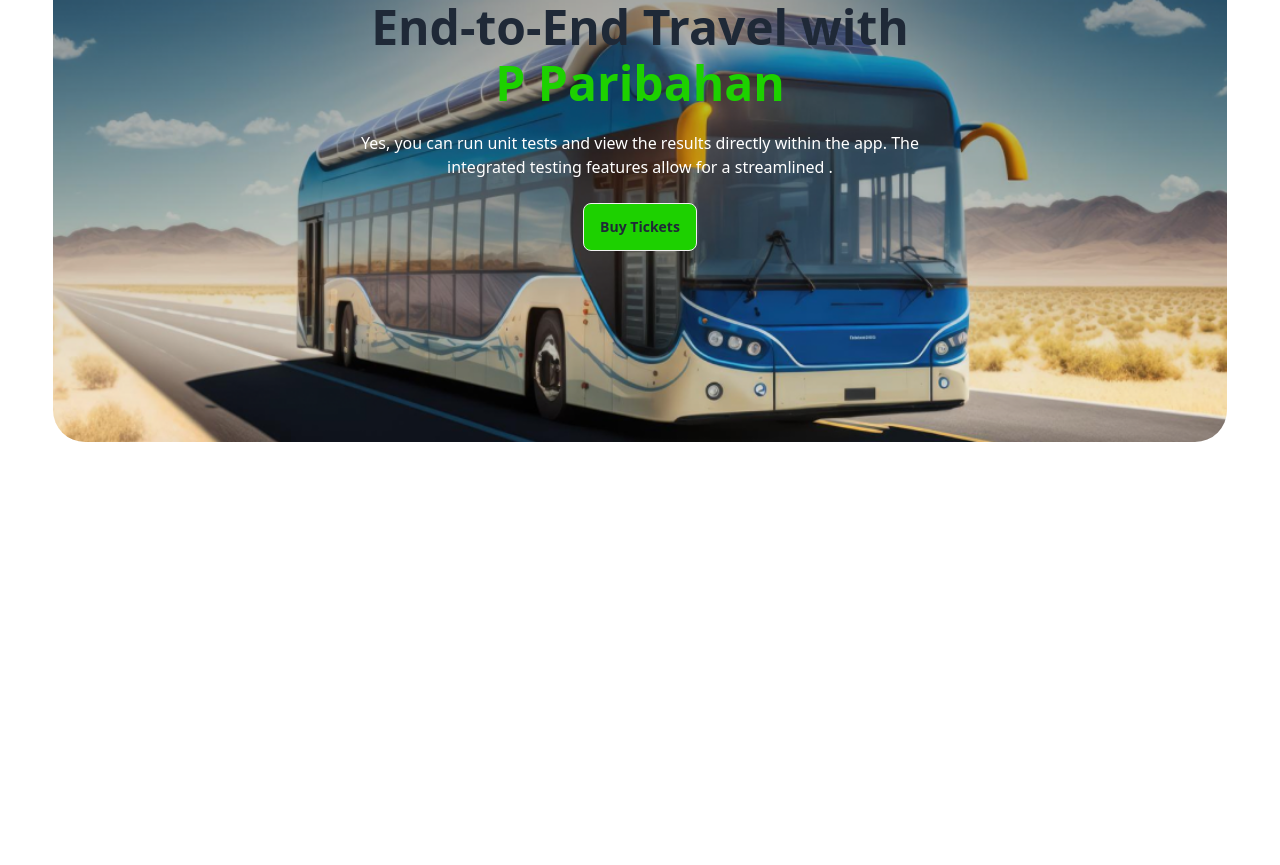
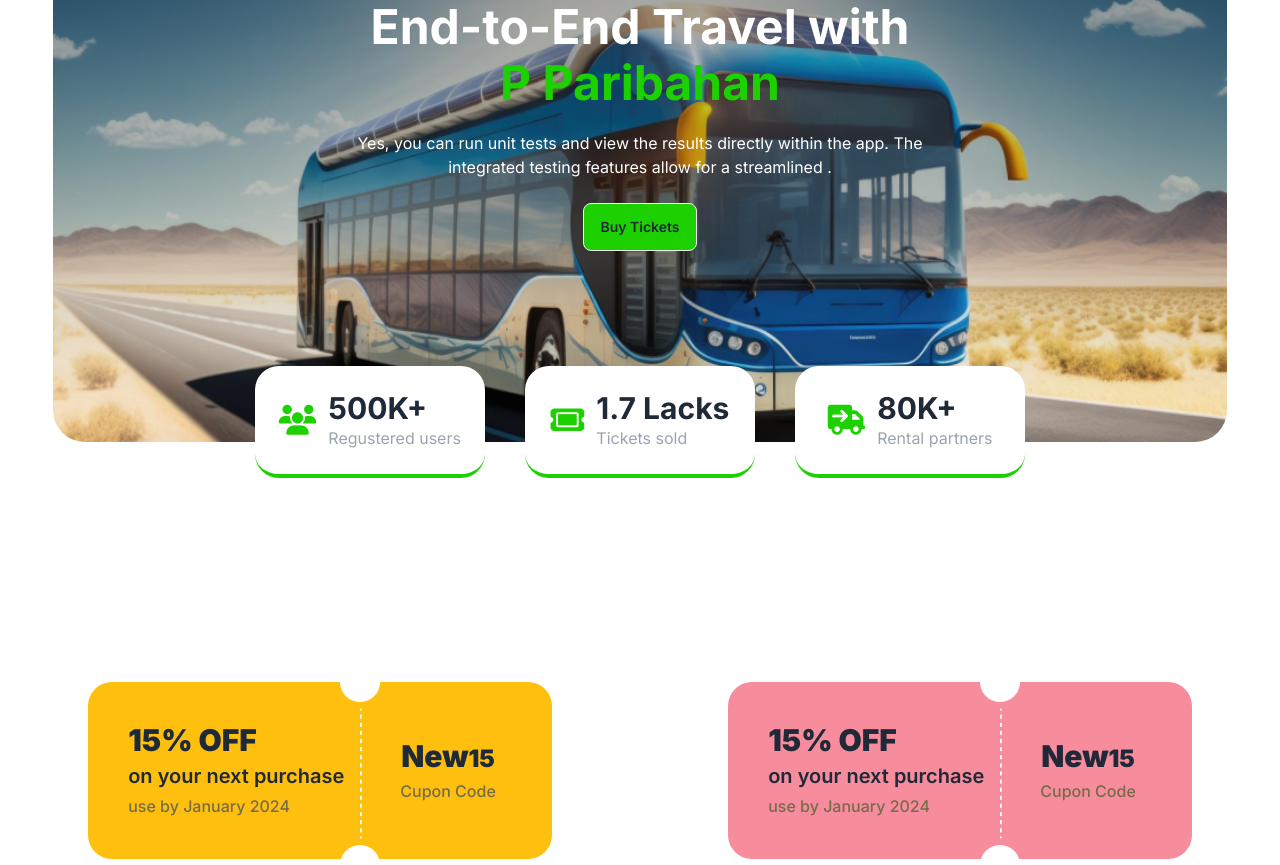
Before and after one commit to Crypt06545/P-Ticket, a plain HTML site: page index.html in a window 1280 px wide. Shown: the part 292-1157 px from the top of the page. Before the commit the page ends 800 px from the top, so only its background shows below. Drawn offline with nearby package versions, Linux system fonts and the light colour scheme.

Commit message:
make hero card & offer cards

```diff
--- a/css/style.css
+++ b/css/style.css
@@ -1,6 +1,3 @@
-.hero-container {
-    background-image: url('../images/banner.png');
-    background-size: cover;
-    background-position: center;
-    height: 100vh;
+body{
+    font-family: "Inter";
 }
--- a/index.html
+++ b/index.html
@@ -29,11 +29,27 @@
       referrerpolicy="no-referrer"
     />
 
+    <!-- raleway font  -->
+    <link rel="preconnect" href="https://fonts.googleapis.com" />
+    <link rel="preconnect" href="https://fonts.gstatic.com" crossorigin />
+    <link
+      href="https://fonts.googleapis.com/css2?family=Raleway:ital,wght@0,100..900;1,100..900&display=swap"
+      rel="stylesheet"
+    />
+
+    <!-- inter font  -->
+    <link rel="preconnect" href="https://fonts.googleapis.com" />
+    <link rel="preconnect" href="https://fonts.gstatic.com" crossorigin />
+    <link
+      href="https://fonts.googleapis.com/css2?family=Inter:ital,opsz,wght@0,14..32,100..900;1,14..32,100..900&family=Raleway:ital,wght@0,100..900;1,100..900&display=swap"
+      rel="stylesheet"
+    />
+
     <!-- css  -->
     <link rel="stylesheet" href="./css/style.css" />
   </head>
   <body>
-    <header class="w-11/12 mx-auto mt-7">
+    <header class="w-11/12 mx-auto mt-7 mb-60">
       <nav>
         <div class="navbar bg-base-100 flex justify-between items-center">
           <div class="navbar-start">
@@ -96,9 +112,9 @@
         >
           <div class="flex justify-center items-center text-center">
             <div class="">
-              <h1 class="lg:text-5xl text-2xl font-bold">
+              <h1 class="lg:text-5xl text-2xl font-bold text-white">
                 End-to-End Travel with
-                <p class="text-[#1DD100] mt-2" >P Paribahan</p>
+                <p class="text-[#1DD100] mt-2">P Paribahan</p>
               </h1>
               <p class="py-6 p-2 text-white">
                 Yes, you can run unit tests and view the results directly within
@@ -108,11 +124,90 @@
               <div class="p-4 rounded-lg btn bg-[#1DD100]">Buy Tickets</div>
             </div>
           </div>
+
+          <!-- hero cards  -->
+          <div
+            class="absolute grid grid-cols-2 lg:grid-cols-3 gap-10 mt-[590px]"
+          >
+            <div
+              class="flex justify-center items-center gap-3 p-6 border-b-4 border-[#1DD100] bg-white rounded-3xl"
+            >
+              <i class="fa-solid fa-users text-3xl text-[#1DD100]"></i>
+              <div>
+                <h1 class="text-3xl font-bold">500K+</h1>
+                <p class="font-normal text-gray-400">Regustered users</p>
+              </div>
+            </div>
+            <div
+              class="flex justify-center items-center gap-3 p-6 border-b-4 border-[#1DD100] bg-white rounded-3xl"
+            >
+              <i class="fa-solid fa-ticket text-3xl text-[#1DD100]"></i>
+              <div>
+                <h1 class="text-3xl font-bold">1.7 Lacks</h1>
+                <p class="font-normal text-gray-400">Tickets sold</p>
+              </div>
+            </div>
+            <div
+              class="flex justify-center items-center gap-3 p-6 border-b-4 border-[#1DD100] bg-white rounded-3xl"
+            >
+              <i
+                class="fa-solid fa-truck-arrow-right text-3xl text-[#1DD100]"
+              ></i>
+              <div>
+                <h1 class="text-3xl font-bold">80K+</h1>
+                <p class="font-normal text-gray-400">Rental partners</p>
+              </div>
+            </div>
+          </div>
         </div>
       </nav>
     </header>
 
-    <main></main>
+    <main>
+      <!-- offer section  -->
+      <section>
+        <div class="lg:flex">
+          <div
+            class="relative bg-[#FFBF0F] mx-auto p-10 rounded-3xl flex gap-10">
+            <div class="space-y-1">
+              <h1 class="font-black text-3xl">15% OFF</h1>
+              <p class="font-semibold text-xl">on your next purchase</p>
+              <p class="font-medium text-[#776b4a]">use by January 2024</p>
+            </div>
+            <div class="absolute ml-[212px] mt-[-40px]">
+              <img class="w-10" src="./images/cupon-devider.png" alt="" />
+            </div>
+            <div
+              class="flex p-4 flex-col justify-center items-center space-y-1 font-"
+            >
+              <h1 class="font-black text-3xl">
+                New<span class="text-2xl">15</span>
+              </h1>
+              <p class="font-medium text-[#776b4a]">Cupon Code</p>
+            </div>
+          </div>
+          <div
+            class="relative bg-[#F78C9C] mx-auto p-10 rounded-3xl flex gap-10">
+            <div class="space-y-1">
+              <h1 class="font-black text-3xl">15% OFF</h1>
+              <p class="font-semibold text-xl">on your next purchase</p>
+              <p class="font-medium text-[#776b4a]">use by January 2024</p>
+            </div>
+            <div class="absolute ml-[212px] mt-[-40px]">
+              <img class="w-10" src="./images/cupon-devider.png" alt="" />
+            </div>
+            <div
+              class="flex p-4 flex-col justify-center items-center space-y-1 font-"
+            >
+              <h1 class="font-black text-3xl">
+                New<span class="text-2xl">15</span>
+              </h1>
+              <p class="font-medium text-[#776b4a]">Cupon Code</p>
+            </div>
+          </div>
+        </div>
+      </section>
+    </main>
     <footer></footer>
   </body>
 </html>
```
